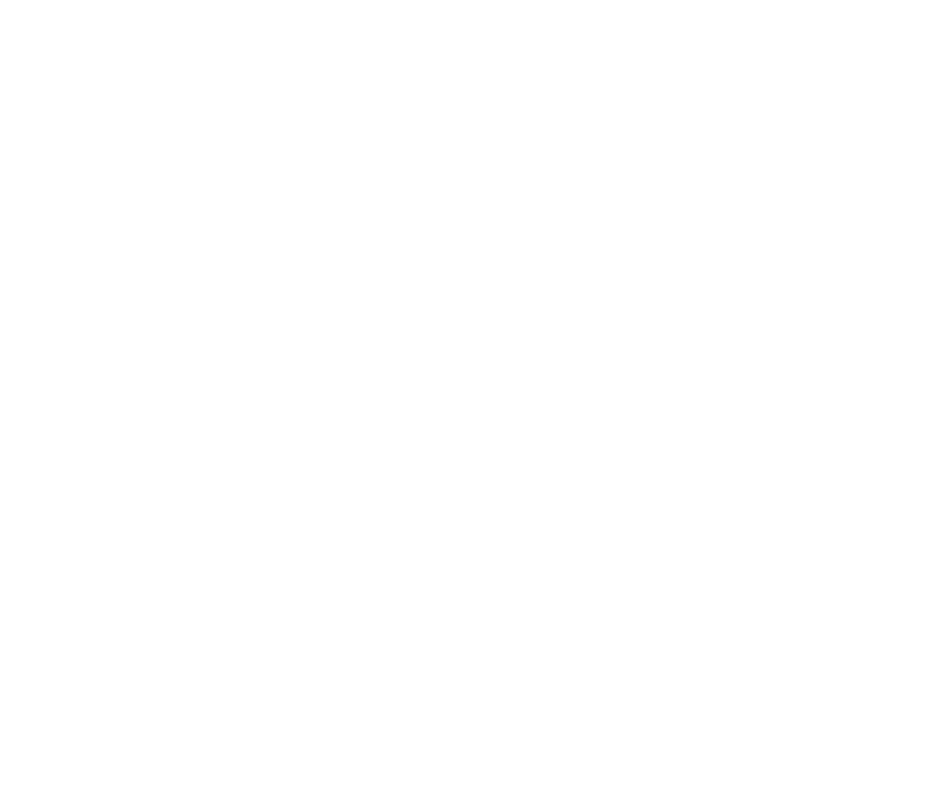
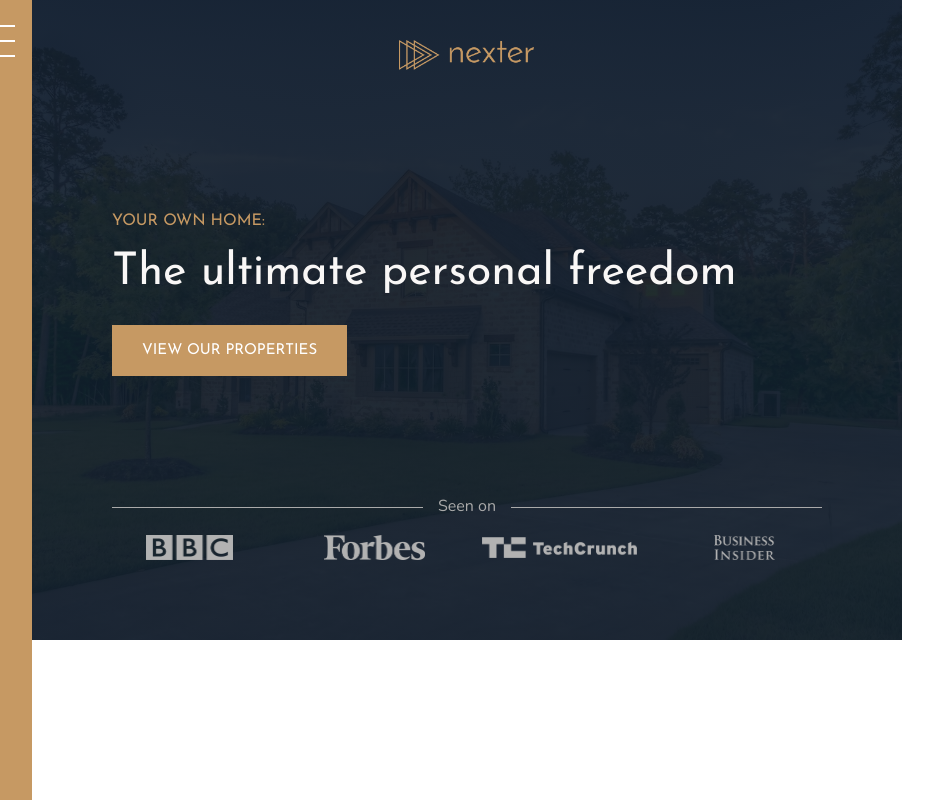
Before and after one commit to APareja12/realtorx, a website: page index.html in a window 1280 px wide. Shown: the top 800 px of the page, without its empty margins (48-981 px from the left). Drawn offline with nearby package versions, Linux system fonts and the light colour scheme.

Commit message:
adds header

```diff
--- a/index.html
+++ b/index.html
@@ -9,9 +9,26 @@
         <link rel="stylesheet" href="css/style.css">
         <link rel="shortcut icon" type="image/png" href="img/favicon.png">
 
-        <title>nexter &mdash; your home, your freedom</title>
+        <title>RealtorX &mdash; your home, your freedom</title>
     </head>
     <body class="container">
+        <div class="sidebar">
+            <button class="nav-btn"></button>
+        </div>
+
+        <header class="header">
+            <img src="img/logo.png" alt="Nexter logo" class="header__logo">
+            <h3 class="heading-3">Your own home:</h3>
+            <h1 class="heading-1">The ultimate personal freedom</h1>
+            <button class="btn header__btn">View our properties</button>
+            <div class="header__seenon-text">Seen on</div>
+            <div class="header__seenon-logos">
+                <img src="img/logo-bbc.png" alt="Seen on logo 1">
+                <img src="img/logo-forbes.png" alt="Seen on logo 2">
+                <img src="img/logo-techcrunch.png" alt="Seen on logo 3">
+                <img src="img/logo-bi.png" alt="Seen on logo 4">
+            </div>
+        </header>
 
     </body>
 </html>
--- a/sass/_base.scss
+++ b/sass/_base.scss
@@ -13,3 +13,23 @@
 // FONT VARIABLES
 $font-primary: 'Nunito', sans-serif;
 $font-display: 'Josefin Sans', sans-serif;
+
+*,
+*::before,
+*::after {
+    margin: 0;
+    padding: 0;
+    box-sizing: inherit;
+}
+
+html {
+    box-sizing: border-box;
+    font-size: 62.5%;
+}
+
+body {
+    font-family: $font-primary;
+    color: $color-grey-dark-2;
+    font-weight: 300;
+    line-height: 1.6;
+}
```
Also changed, not shown: package.json (+6 -7 lines), img/logo1.png (added).
